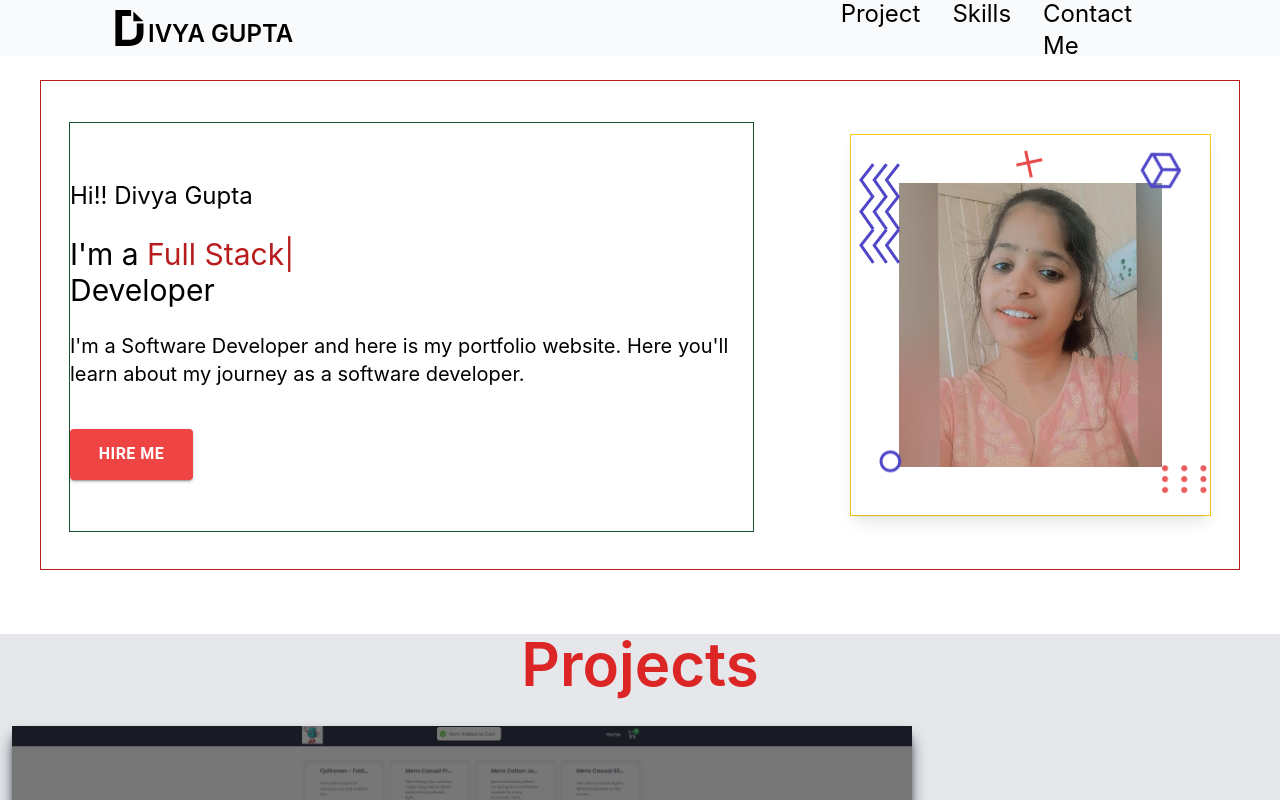
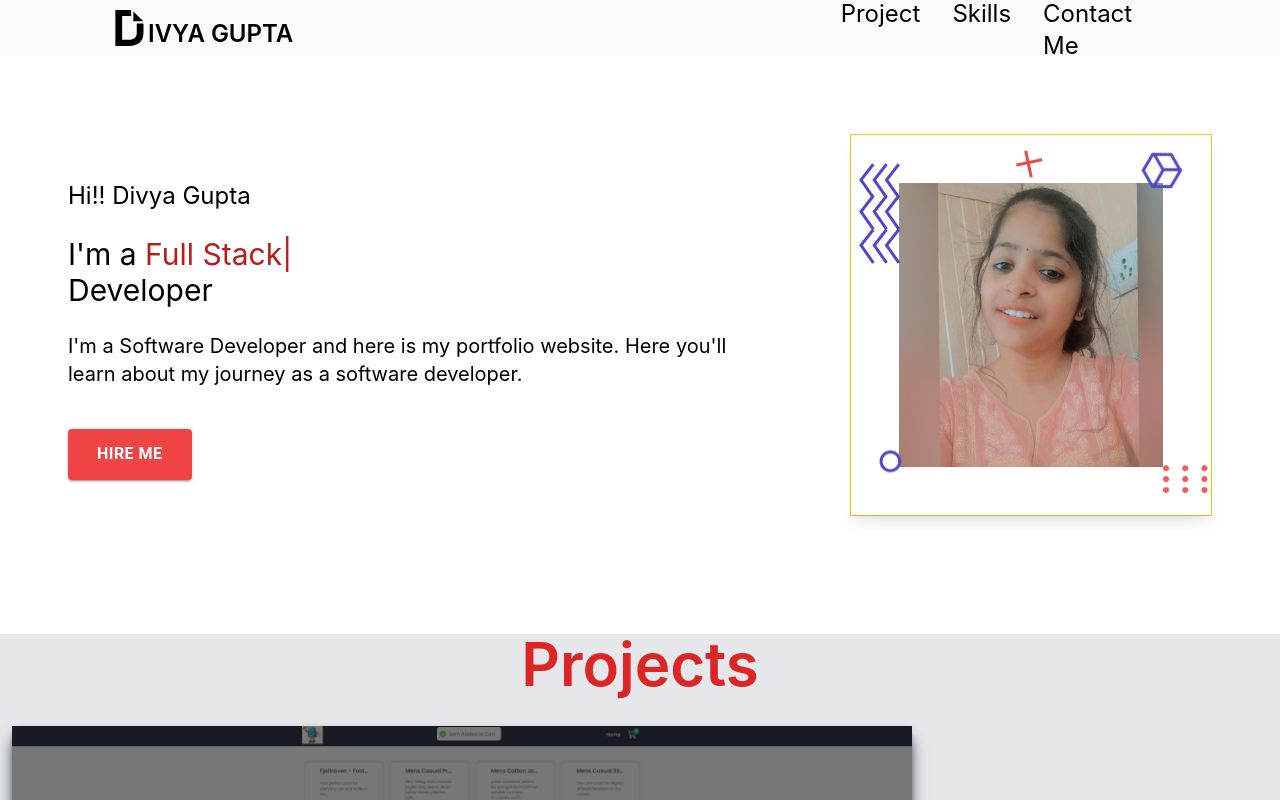
Before and after one commit to guptadivya5198/Portfolio-Website, a React (Create React App) app: page / in a window 1280 px wide. Shown: the top 800 px of the page. Built offline with nearby package versions, Linux system fonts and the light colour scheme.

Commit message:
leftside

```diff
--- a/src/Components/HomePage.js
+++ b/src/Components/HomePage.js
@@ -12,9 +12,9 @@ import SendIcon from '@mui/icons-material/Send';
 const HomePage = () => {
   return (
     <section id="Home">
-      <div className="flex border border-red-700 flex-col lg:flex-row md:flex-row relative lg:w-[1200px] lg:h-[490px] md:w-[800px] md:h-[240px] sm:w-[300px] sm:h-[300px] items-center justify-center  md:gap-24 lg:my-6 sm:my-12 md:my-12 lg:mx-auto md:mx-auto lg:py-4 lg:px-7 sm:px-6 md:px-6">
+      <div className="flex flex-col lg:flex-row md:flex-row relative lg:w-[1200px] lg:h-[490px] md:w-[800px] md:h-[240px] sm:w-[300px] sm:h-[300px] items-center justify-center  md:gap-24 lg:my-6 sm:my-12 md:my-12 lg:mx-auto md:mx-auto lg:py-4 lg:px-7 sm:px-6 md:px-6">
         {/* left Section  {Text & button}*/}
-        <div className="flex flex-col border border-green-900 justify-center w-full h-[50%] lg:w-[95%] lg:h-[90%] md:w-[90%] md:h-[93%] sm:w-full sm:h-[50%] lg:gap-6 md:gap-0 sm:gap-8 lg:mt-1 md:mt-2 text-center md:text-left">
+        <div className="flex flex-col justify-center w-full h-[50%] lg:w-[95%] lg:h-[90%] md:w-[90%] md:h-[93%] sm:w-full sm:h-[50%] lg:gap-6 md:gap-0 sm:gap-8 lg:mt-1 md:mt-2 text-center md:text-left">
           <div className="lg:text-2xl md:text-lg sm:text-3xl font-normal">
             Hi!! Divya Gupta
           </div>
@@ -50,7 +50,7 @@ const HomePage = () => {
           </div>
           <div className="flex lg:mt-[1%] md:mt-4 sm:mt-10 lg:mr-[82%] md:items-center md:justify-center sm:items-center">
             <Button
-              className="bg-red-500 mx-auto w-[30%] h-9 lg:w-[100%] lg:h-[90%] md:[60%] sm:w-[60%] sm:h-[50%] xs:w-[30%] xs:h-[50%] lg:px-2 md:px-2 lg:py-2 md:py-2 py-1 mt-4 text-base !shadow-red-200 font-semibold cursor-pointer transition-all duration-75 border-3 border-transparent hover:scale-105"
+              className="bg-red-500 mx-auto w-[26%] h-9 lg:w-[100%] lg:h-[90%] md:[60%] sm:w-[60%] sm:h-[50%] xs:w-[30%] xs:h-[50%] lg:px-2 md:px-2 lg:py-2 md:py-2 py-1 mt-4 text-base !shadow-red-200 font-semibold cursor-pointer transition-all duration-75 border-3 border-transparent hover:scale-105"
               variant="contained"
               SendIcon={<SendIcon />}
               onClick={() =>
```
